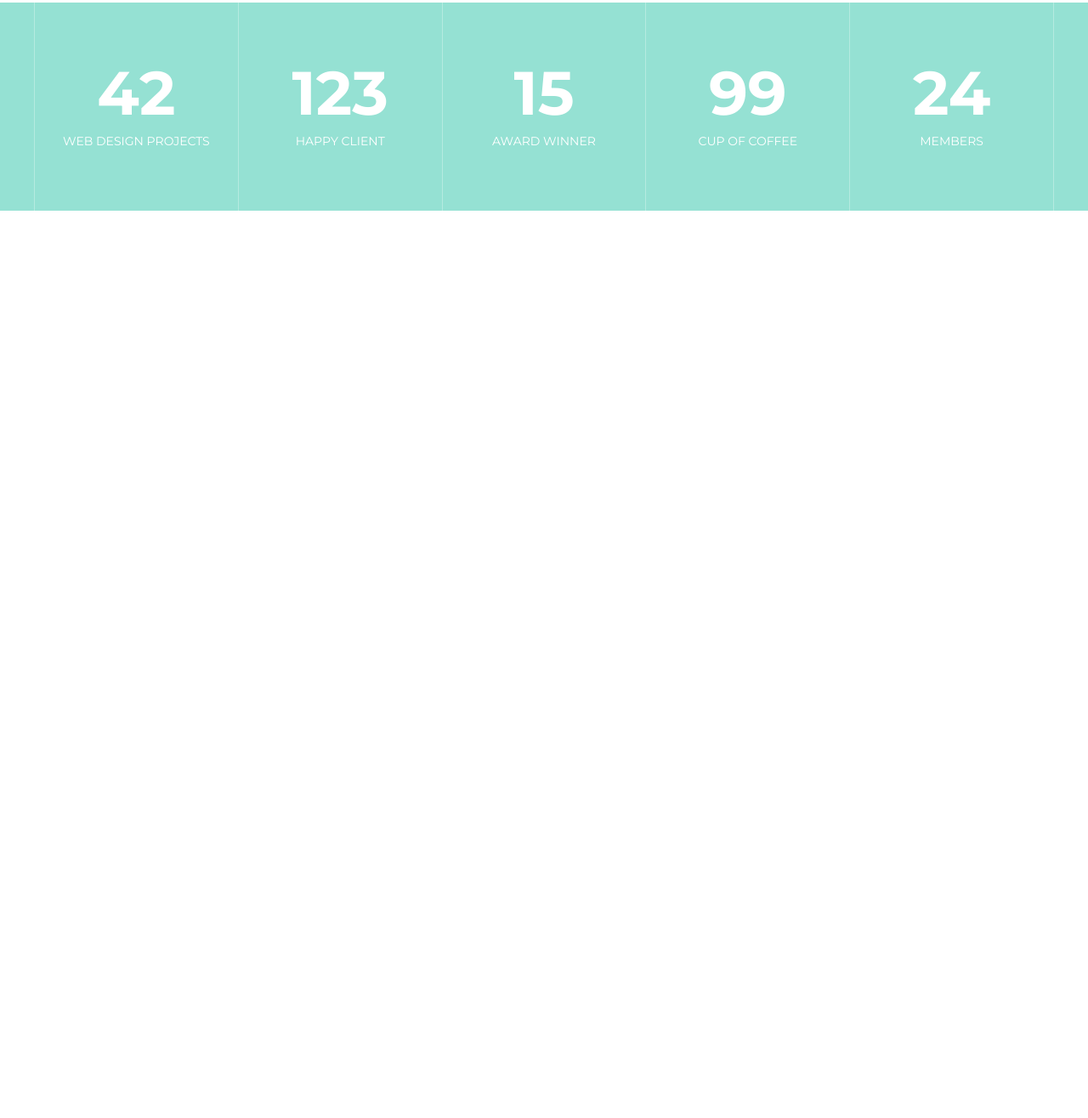
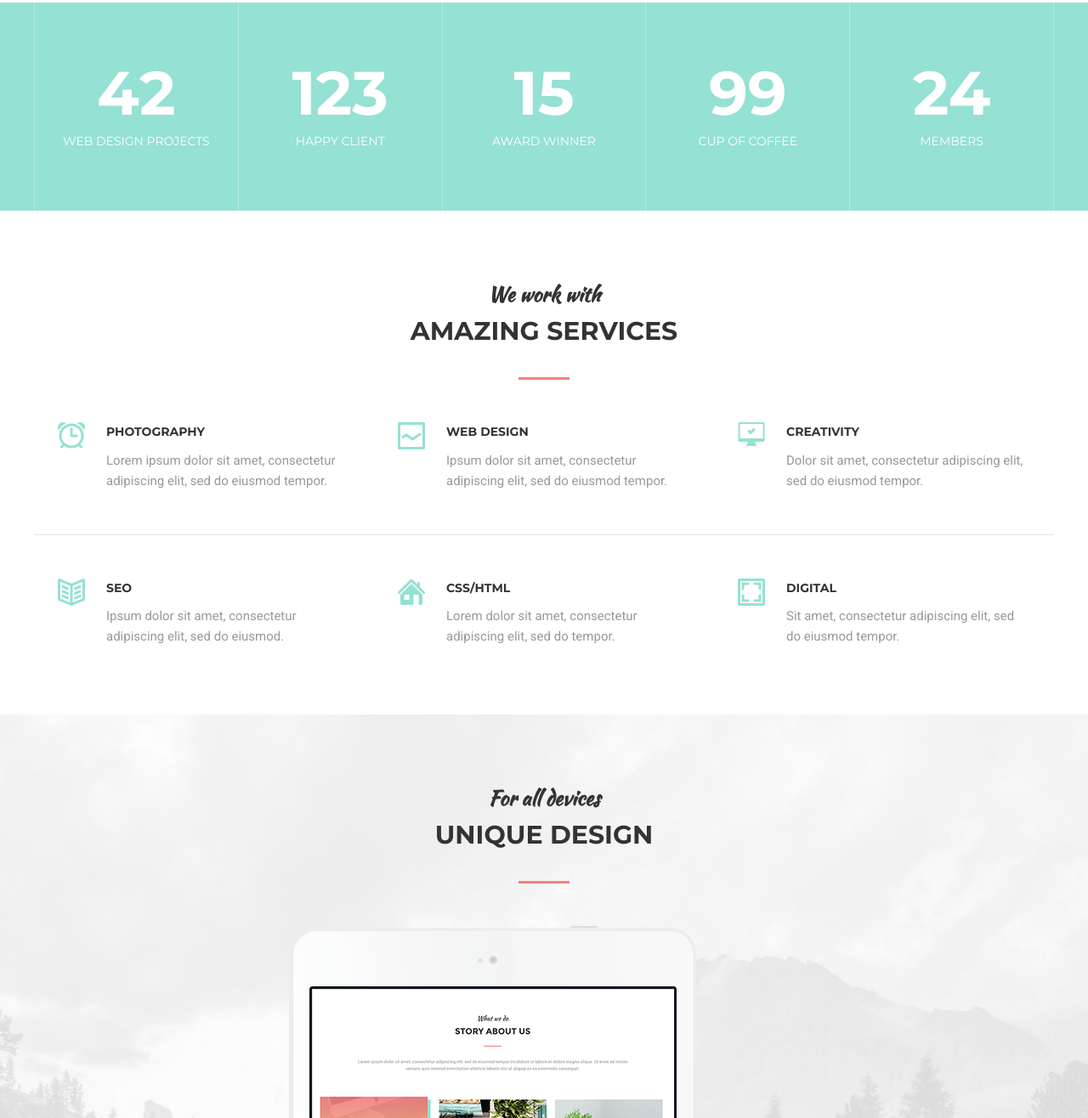
Before and after one commit to Marionetko/MoGo, a plain HTML site: page index.html in a window 1280 px wide. Shown: the part 1484-2800 px from the top of the page at 85% size. Before the commit the page ends 1732 px from the top, so only its background shows below. Drawn offline with Linux system fonts and the light colour scheme.

Commit message:
One more section ready

```diff
--- a/assets/css/style.css
+++ b/assets/css/style.css
@@ -15,6 +15,15 @@ body {
 
 h1, h2, h3, h4, h5, h6 {
 	margin: 0;
+}
+
+hr {
+	display: block;
+	width: 100%;
+	height: 1px;
+	margin: 51px 0;
+	border: 0;
+	background-color: #e5e5e5;
 }
 
 /*Container*/
@@ -204,10 +213,16 @@ h1, h2, h3, h4, h5, h6 {
 	padding: 80px 0;
 }
 
+.section--devices {
+	padding-bottom: 0;
+	background: url('../images/devices-bg.jpg') center no-repeat;
+	background-size: cover;
+}
+
 .section__header {
 	width: 100%;
 	max-width: 950px;
-	margin: 0 auto 40px;
+	margin: 0 auto 50px;
 	text-align: center;
 }
 
@@ -322,3 +337,57 @@ h1, h2, h3, h4, h5, h6 {
 	font-size: 14px;
 	text-transform: uppercase;
 }
+
+/*Services*/
+
+.services {
+	display: flex;
+}
+
+.services__item {
+	flex: 1 1 0;
+	padding-left: 85px;
+	padding-right: 35px;
+	position: relative;
+}
+
+.services__icon {
+	position: absolute;
+	top: 0;
+	left: 28px;
+	z-index: 1;
+}
+
+.servises__title {
+	margin-bottom: 10px;
+	font-size: 14px;
+	font-weight: 700;
+	color: #333;
+	text-transform: uppercase;
+}
+
+.services__text {
+	font-family: 'Roboto', sans-serif;
+	font-size: 15px;
+	color: #999;
+
+}
+
+/*Devices*/
+.devices {
+	width: 100%;
+	max-width: 600px;
+	margin: 0 auto;
+	position: relative;
+}
+
+.devices__item {
+	display: block;
+}
+
+.devices__item--iphone {
+	position: absolute;
+	bottom: -90px;
+	right: 0;
+	z-index: 1;
+}
--- a/index.html
+++ b/index.html
@@ -20,8 +20,8 @@
 					<a class="nav__link" href="#">Blog</a>
 					<a class="nav__link" href="#">Contacts</a>
 				</nav>
-			</div>
-		</div>
+			</div><!--/.header__inner-->
+		</div><!--/.container-->
 	</header>
 
 	<div class="intro">
@@ -31,8 +31,8 @@
 				<h1 class="intro__title">Welcome to MoGo</h1>
 
 				<a class="btn" href="#">Learn More</a>
-			</div>
-		</div>
+			</div><!--/.intro__inner-->
+		</div><!--/.container-->
 
 		<div class="slider">
 			<div class="container">
@@ -41,21 +41,24 @@
 						<span class="slider__num">01</span>
 						Intro
 					</div>
+
 					<div class="slider__item">
 						<span class="slider__num">02</span>
 						Work
 					</div>
+
 					<div class="slider__item">
 						<span class="slider__num">03</span>
 						About
 					</div>
+
 					<div class="slider__item">
 						<span class="slider__num">04</span>
 						Contacts
 					</div>
-				</div>
-			</div>
-		</div>
+				</div><!--/.slider__inner-->
+			</div><!--/.container-->
+		</div><!--/.slider-->
 	</div><!-- /.intro -->
 
 	<section class="section">
@@ -67,7 +70,7 @@
 				<div class="section__text">
 					<p>Lorem ipsum dolor sit amet, consectetur adipiscing elit, sed do eiusmod tempor incididunt ut labore et dolore magna aliqua. Ut enim ad minim veniam, quis nostrud exercitation ullamco laboris nisi ut aliquip ex ea commodo consequat.</p>
 				</div>
-			</div>
+			</div><!--/.section__header-->
 
 			<div class="about">
 				<div class="about__item">
@@ -90,7 +93,7 @@
 					</div>
 					<div class="about__text">super team</div>
 				</div>
-			</div>
+			</div><!--/.about-->
 
 		</div><!-- /.container -->
 	</section>
@@ -123,9 +126,84 @@
 					<div class="stat__count">24</div>
 					<div class="stat__text">members</div>
 				</div>
+			</div><!--/.stat-->
+		</div><!--/.container-->
+	</div><!--/.statistics-->
+
+	<section class="section">
+		<div class="container">
+
+			<div class="section__header">
+				<h3 class="section__suptitle">We work with</h3>
+				<h2 class="section__title">Amazing Services</h2>
+			</div><!--/.section__header-->
+
+			<div class="services">
+				<div class="services__item">
+					<img class="services__icon" src="assets/images/services/photography.png" alt="Alarm clock">
+
+					<div class="servises__title">Photography</div>
+					<div class="services__text">Lorem ipsum dolor sit amet, consectetur adipiscing elit, sed do eiusmod tempor.</div>
+				</div>
+
+				<div class="services__item">
+					<img class="services__icon" src="assets/images/services/web_design.png" alt="Web design">
+
+					<div class="servises__title">Web design</div>
+					<div class="services__text">Ipsum dolor sit amet, consectetur adipiscing elit, sed do eiusmod tempor.</div>
+				</div>
+
+				<div class="services__item">
+					<img class="services__icon" src="assets/images/services/creativity.png" alt="Creativity">
+
+					<div class="servises__title">Creativity</div>
+					<div class="services__text">Dolor sit amet, consectetur adipiscing elit, sed do eiusmod tempor.</div>
+				</div>
 			</div>
+
+			<hr>
+
+			<div class="services">
+				<div class="services__item">
+					<img class="services__icon" src="assets/images/services/seo.png" alt="Seo">
+
+					<div class="servises__title">Seo</div>
+					<div class="services__text">Ipsum dolor sit amet, consectetur adipiscing elit, sed do eiusmod.</div>
+				</div>
+
+				<div class="services__item">
+					<img class="services__icon" src="assets/images/services/css_html.png" alt="CSS/HTML">
+
+					<div class="servises__title">CSS/HTML</div>
+					<div class="services__text">Lorem dolor sit amet, consectetur adipiscing elit, sed do tempor.</div>
+				</div>
+
+				<div class="services__item">
+					<img class="services__icon" src="assets/images/services/digital.png" alt="Digital">
+
+					<div class="servises__title">Digital</div>
+					<div class="services__text">Sit amet, consectetur adipiscing elit, sed do eiusmod tempor.</div>
+				</div>
+			</div>
+
+		</div><!--/.container-->
+	</section>
+
+	<section class="section section--devices">
+		<div class="container">
+
+			<div class="section__header">
+				<h3 class="section__suptitle">For all devices</h3>
+				<h2 class="section__title">Unique design</h2>
+			</div><!--/.section__header-->
+
+			<div class="devices">
+				<img class="devices__item" src="assets/images/ipad.png" alt="iPad">
+				<img class="devices__item devices__item--iphone" src="assets/images/iphone.png" alt="iPhone">
+			</div>
+
 		</div>
-	</div>
+	</section><!--/.container-->
 
 </body>
 </html>
```
Also changed, not shown: assets/images/devices-bg.jpg (added), assets/images/ipad.png (added), assets/images/iphone.png (added), assets/images/services/creativity.png (added), assets/images/services/css_html.png (added), assets/images/services/digital.png (added), assets/images/services/photography.png (added), assets/images/services/seo.png (added), assets/images/services/web_design.png (added).
